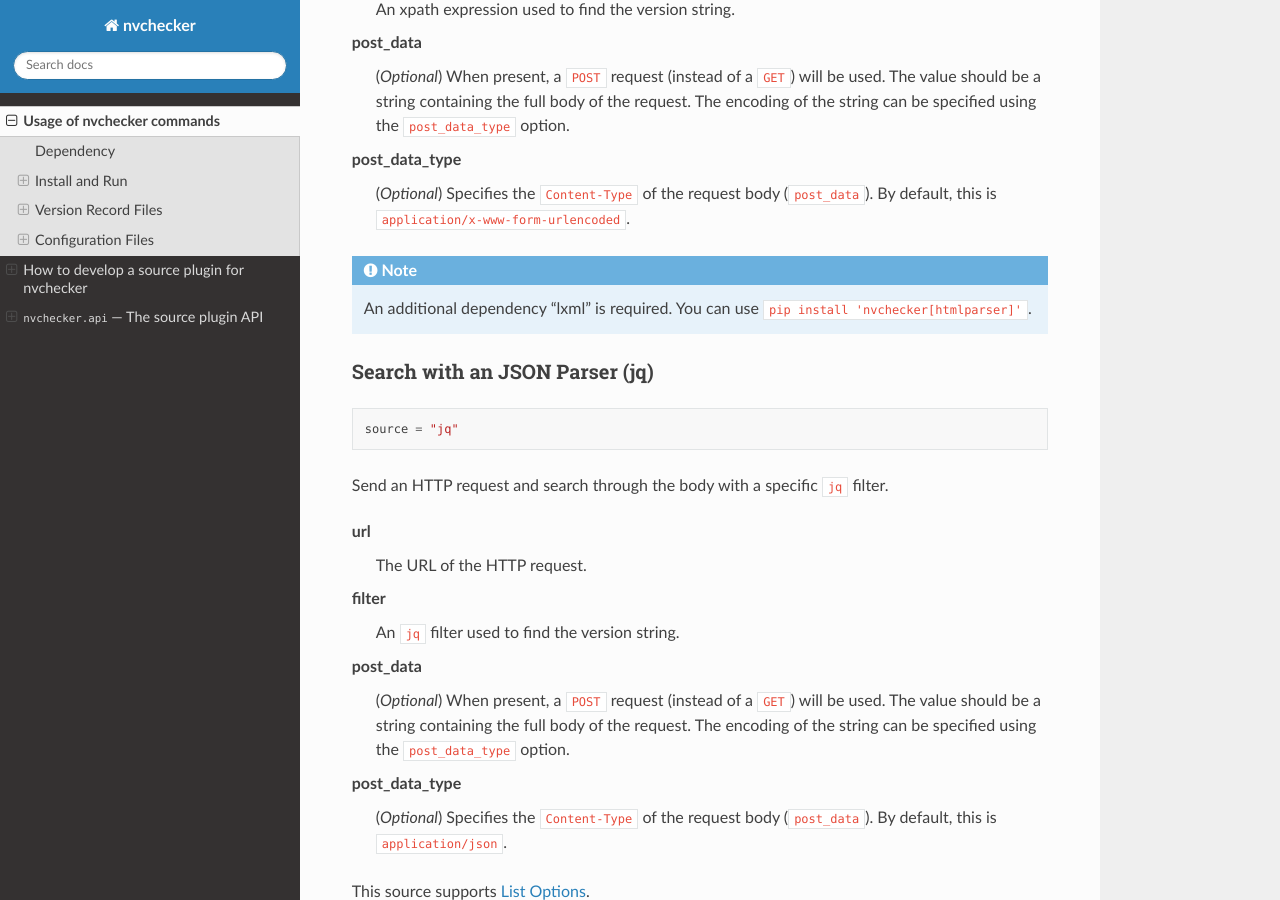
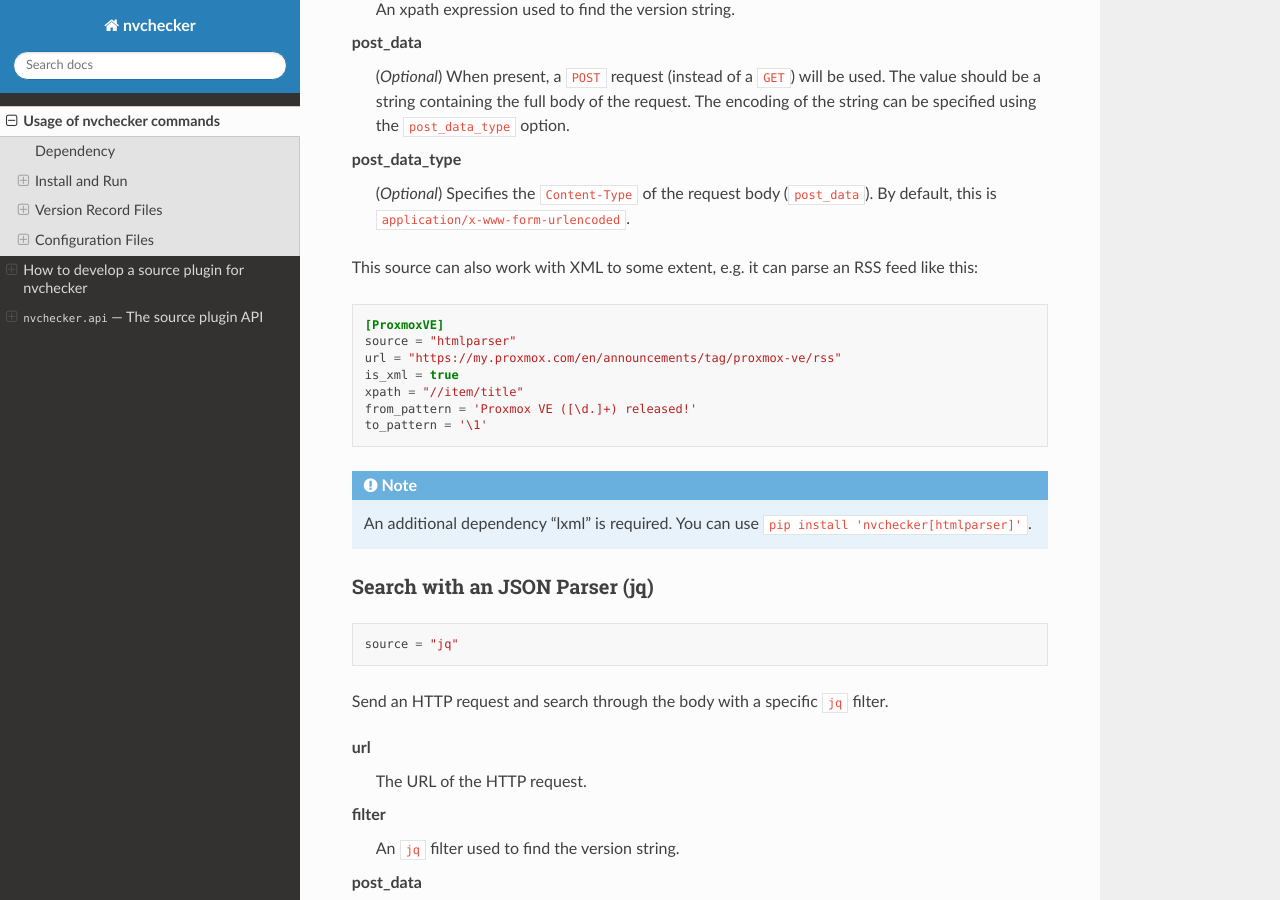
Before and after one commit to lilydjwg/nvchecker, a Sphinx documentation site: the page built from docs/usage.rst, in a window 1280 px wide and 900 px high, scrolled down 8752 px. Built offline with Sphinx 7.4.7 and the Read the Docs theme 3.1.0, drawn with Linux system fonts in a browser that asks for light colours.

Commit message:
docs: add an example on RSS feed
closes #289.

[skip c]

```diff
--- a/docs/usage.rst
+++ b/docs/usage.rst
@@ -321,6 +321,18 @@ post_data
 
 post_data_type
   (*Optional*) Specifies the ``Content-Type`` of the request body (``post_data``). By default, this is ``application/x-www-form-urlencoded``.
+
+This source can also work with XML to some extent, e.g. it can parse an RSS feed like this:
+
+.. code-block:: toml
+
+   [ProxmoxVE]
+   source = "htmlparser"
+   url = "https://my.proxmox.com/en/announcements/tag/proxmox-ve/rss"
+   is_xml = true
+   xpath = "//item/title"
+   from_pattern = 'Proxmox VE ([\d.]+) released!'
+   to_pattern = '\1'
 
 .. note::
    An additional dependency "lxml" is required.
```
